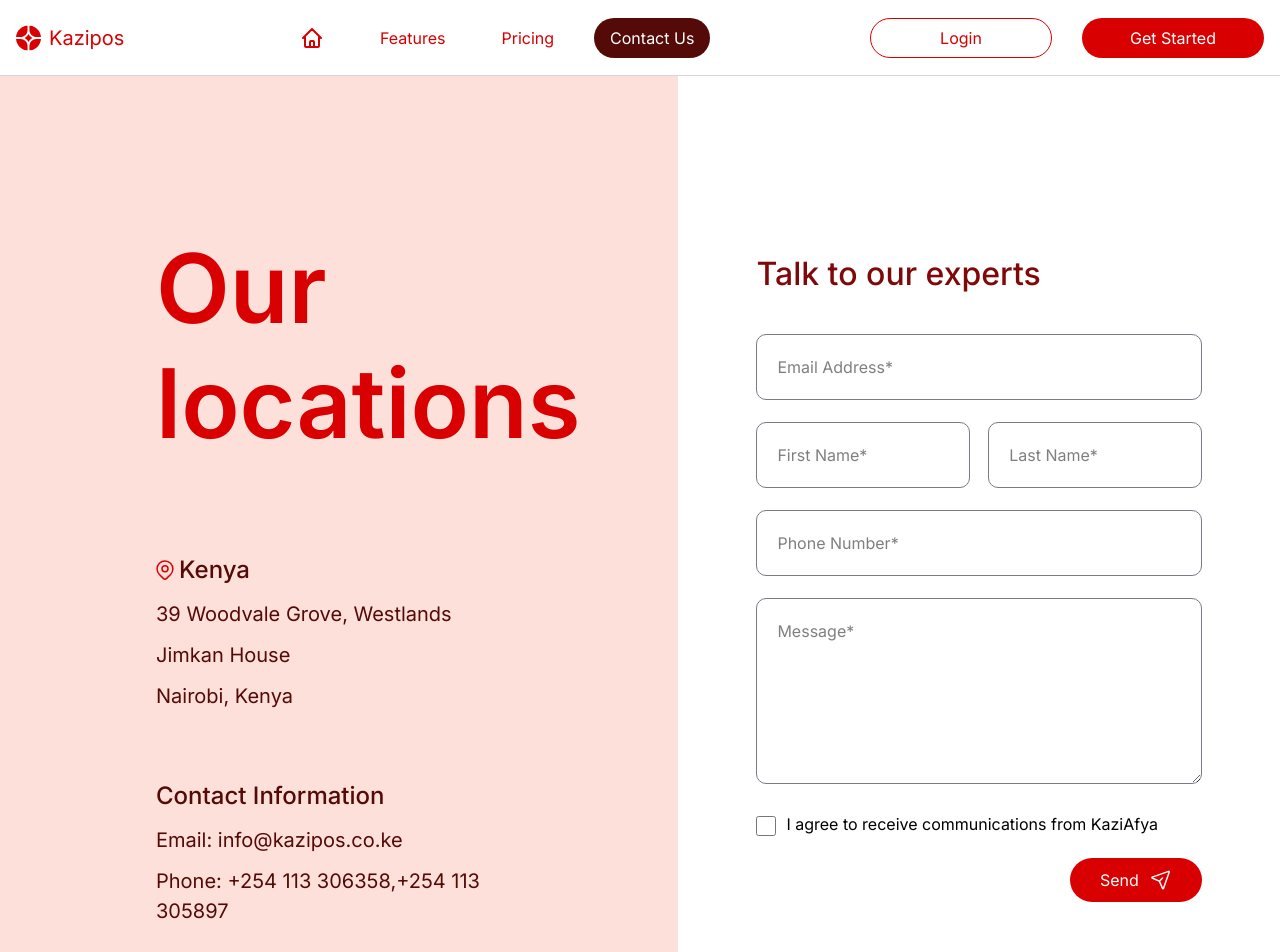
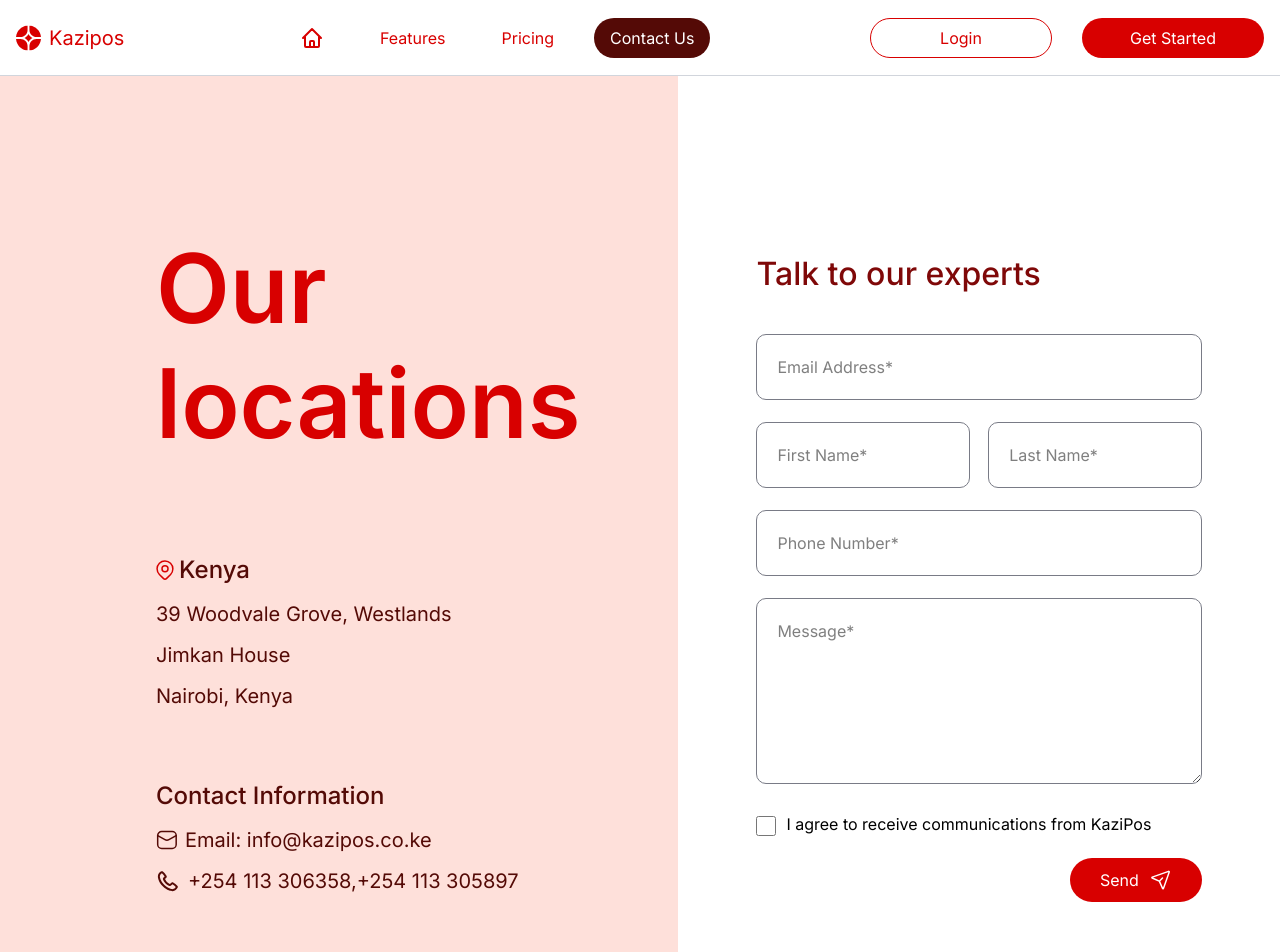
Before and after one commit to gitaujustus/kazipos, a Next.js app: page /contact-us in a window 1280 px wide. Shown: the top 952 px of the page. Built offline with nearby package versions, Linux system fonts and the light colour scheme.

Commit message:
added icons in contacts

```diff
--- a/app/contact-us/page.js
+++ b/app/contact-us/page.js
@@ -1,7 +1,7 @@
 "use client";
 
 import Image from "next/image";
-import { Locations } from "@/components/icons";
+import { Email, Locations, Phone } from "@/components/icons";
 import ContactForm from "@/components/contactForm";
 
 const Contacts = () => {
@@ -35,15 +35,15 @@
 
         <div className="flex flex-col gap-[11px]">
           <p className="">
-            <span className="text-[18px] sm:text-[20px] md:text-[22px] xl:text-[24px] font-inter font-medium text-baragon_brown">
+            <span className="text-[18px] sm:text-[20px] md:text-[22px] xl:text-[24px] font-inter font-medium text-baragon_brown ">
             Contact Information
             </span>
           </p>
-          <p className="font-inter font-normal text-[16px] sm:text-[18px] xl:text-[20px] text-baragon_brown">
-          Email: info@kazipos.co.ke
+          <p className="font-inter font-normal text-[16px] sm:text-[18px] xl:text-[20px] text-baragon_brown flex items-center gap-[8px]">
+           <Email/> <span>Email: info@kazipos.co.ke</span>
           </p>
-          <p className="font-inter font-normal text-[16px] sm:text-[18px] xl:text-[20px] text-baragon_brown">
-          Phone: +254 113 306358,+254 113 305897
+          <p className="font-inter font-normal text-[16px] sm:text-[18px] xl:text-[20px] text-baragon_brown flex items-center gap-[8px]">
+          <Phone/> <span>+254 113 306358,+254 113 305897</span>
           </p>
         </div>
       </div>
--- a/app/features/page.js
+++ b/app/features/page.js
@@ -24,7 +24,7 @@
               Business with KaziPOS
             </h1>
 
-            <p className="text-sm sm:text-base md:text-lg xl:text-[18px] font-inter font-medium leading-[120%] w-full max-w-[488px] text-baragon_brown">
+            <p className="text-sm sm:text-base md:text-lg xl:text-[18px] font-inter font-semibold leading-[120%] w-full max-w-[488px] text-baragon_brown">
               One POS to simplify sales, manage stock, and grow your customer base
             </p>
           </motion.div>
--- a/components/contactForm.js
+++ b/components/contactForm.js
@@ -196,7 +196,7 @@
               htmlFor="terms"
               className="text-[14px] sm:text-[15px] xl:text-[16px] text-black font-inter font-normal"
             >
-              I agree to receive communications from KaziAfya
+              I agree to receive communications from KaziPos
             </label>
             {errors.agreeToTerms && (
               <p className="text-red_republic text-[12px] mt-1">
--- a/components/footer.js
+++ b/components/footer.js
@@ -170,7 +170,7 @@
       {/* extreme bottom div */}
       <div className="flex flex-col sm:flex-row flex-wrap gap-4 sm:gap-[34px] lg:gap-[64px] justify-center items-center font-inter ">
         <p className="text-sm sm:text-base lg:text-[16px] 2xl:text-xl leading-[24px] text-baragon_brown font-normal ">
-          Powered by <Link href="#" className="font-semibold text-red_republic">Hillgan Innovations</Link>
+          Powered by <Link href="https://hillganinnovations.com" target="_blank" className="font-semibold text-red_republic">Hillgan Innovations</Link>
         </p>
       </div>
 
--- a/components/icons.js
+++ b/components/icons.js
@@ -158,3 +158,21 @@
 
   );
 };
+export const Email = () => {
+  return (
+    <svg width="21" height="20" viewBox="0 0 21 20" fill="none" xmlns="http://www.w3.org/2000/svg">
+    <path d="M16.182 1.5H5.68201C3.47287 1.5 1.68201 3.29086 1.68201 5.5V14.5C1.68201 16.7091 3.47287 18.5 5.68201 18.5H16.182C18.3911 18.5 20.182 16.7091 20.182 14.5V5.5C20.182 3.29086 18.3911 1.5 16.182 1.5Z" stroke="#540A06" stroke-width="1.5"/>
+    <path d="M1.729 5.58984L8.934 9.71984C9.53778 10.0702 10.2234 10.2547 10.9215 10.2547C11.6196 10.2547 12.3052 10.0702 12.909 9.71984L20.134 5.58984" stroke="#540A06" stroke-width="1.5" stroke-linecap="round" stroke-linejoin="round"/>
+    </svg>
+
+
+  );
+};
+export const Phone = () => {
+  return (
+    <svg width="24" height="24" viewBox="0 0 24 24" fill="none" xmlns="http://www.w3.org/2000/svg">
+<path fill-rule="evenodd" clip-rule="evenodd" d="M8.172 15.8295C12.017 19.6745 15.58 20.0955 16.626 20.1345C17.89 20.1805 19.18 19.1485 19.738 18.0915C18.848 17.0475 17.689 16.2375 16.42 15.3595C15.671 16.1075 14.748 17.4975 13.519 16.9995C12.82 16.7185 11.094 15.9235 9.586 14.4145C8.078 12.9055 7.283 11.1805 7 10.4825C6.502 9.25146 7.896 8.32646 8.645 7.57746C7.767 6.28746 6.971 5.09846 5.929 4.25346C4.857 4.81346 3.819 6.09346 3.866 7.37446C3.905 8.42046 4.326 11.9835 8.172 15.8295ZM16.552 22.1335C15.112 22.0805 11.031 21.5165 6.757 17.2435C2.484 12.9695 1.921 8.88946 1.867 7.44846C1.787 5.25246 3.469 3.11946 5.412 2.28646C5.64598 2.18543 5.9022 2.14696 6.15553 2.17484C6.40886 2.20271 6.65059 2.29597 6.857 2.44546C8.465 3.61846 9.574 5.39546 10.527 6.78746C10.7252 7.07691 10.8161 7.42656 10.7837 7.7759C10.7514 8.12525 10.598 8.4523 10.35 8.70046L8.994 10.0575C9.309 10.7525 9.95 11.9505 11 13.0005C12.05 14.0505 13.248 14.6915 13.944 15.0065L15.299 13.6505C15.5478 13.4014 15.8763 13.2478 16.2269 13.2166C16.5776 13.1853 16.9281 13.2784 17.217 13.4795C18.637 14.4635 20.305 15.5565 21.521 17.1135C21.6826 17.3214 21.7854 17.5689 21.8187 17.8301C21.8519 18.0913 21.8144 18.3567 21.71 18.5985C20.873 20.5515 18.755 22.2145 16.552 22.1335Z" fill="#540A06"/>
+</svg>
+
+  );
+};
```
